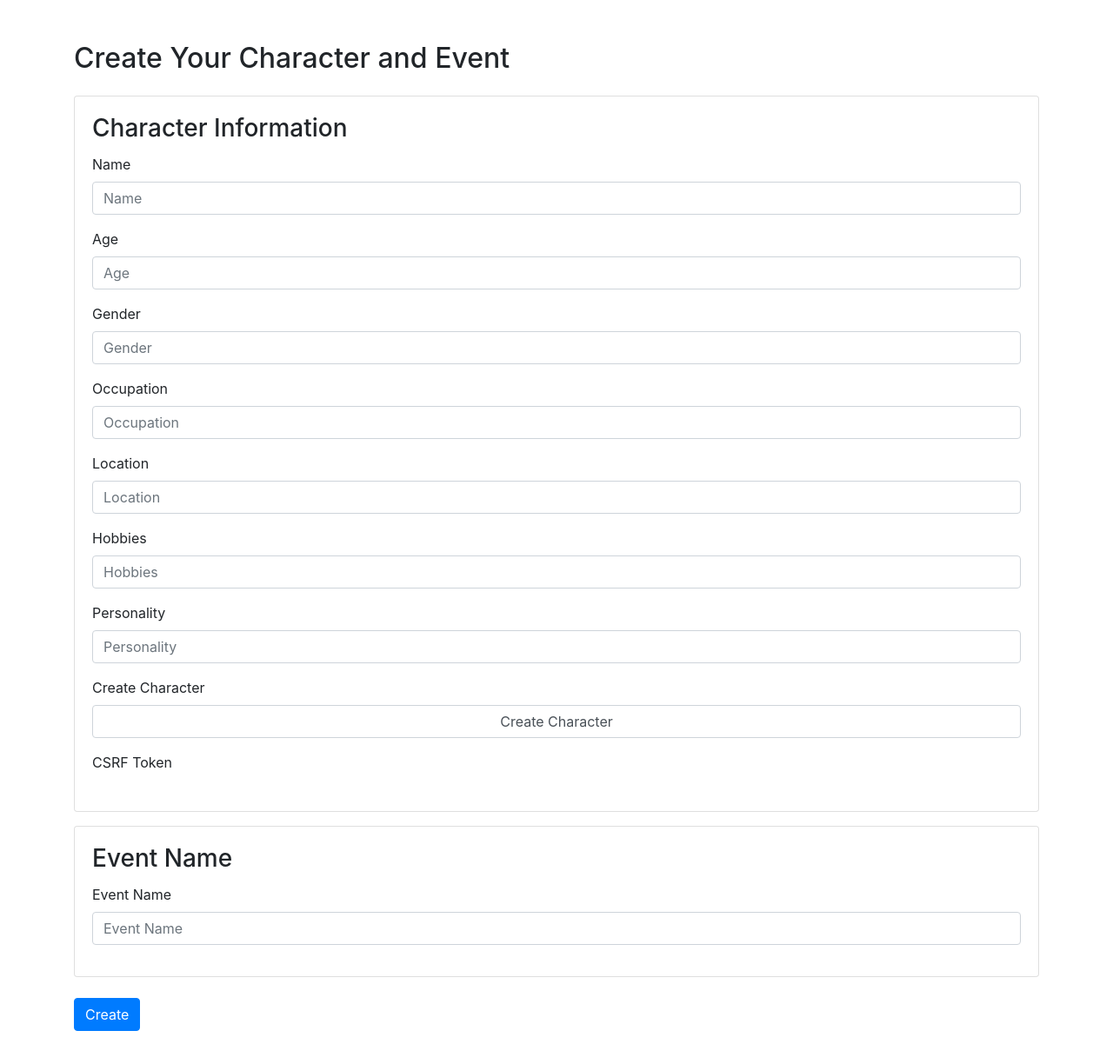
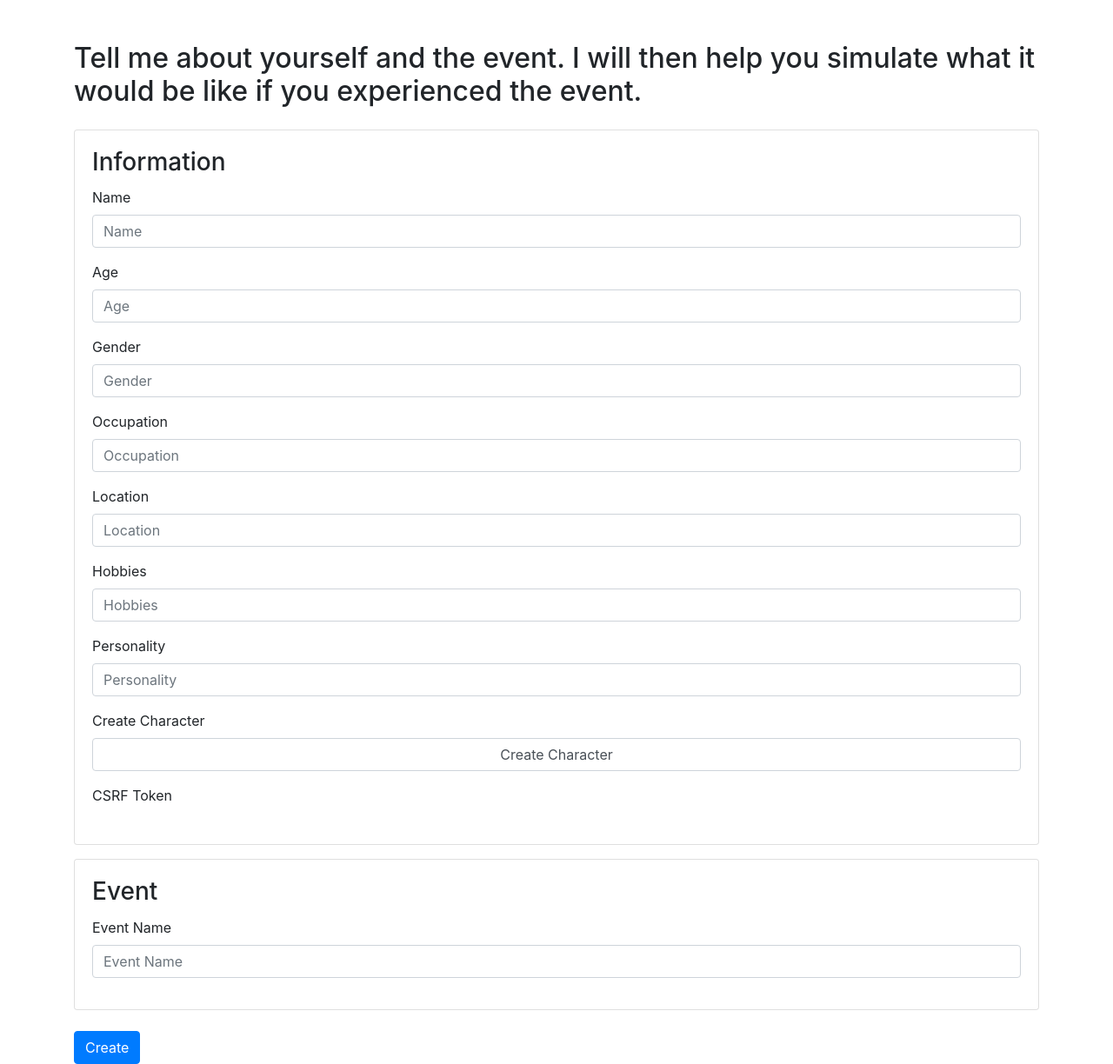
Before and after one commit to josh-ashkinaze/autocomplete, a Flask app: page /char_and_event in a window 1280 px wide. Shown: the whole page at 87% size. Before the commit the page ends 1186 px from the top, so only its background shows below. Run offline with Flask 3, Linux system fonts and the light colour scheme; some libraries are stand-ins or nearby versions.

Commit message:
amend reqs

```diff
--- a/app.py
+++ b/app.py
@@ -73,18 +73,17 @@ def autocomplete():
 def char_and_event():
     character_form = CharacterForm()
     event_form = EventForm()
-
     if request.method == 'POST':
         if character_form.validate_on_submit() and event_form.validate_on_submit():
+            flash('Character and event created successfully!', 'success')
             session['character_description'] = construct_character_description(character_form)
             session['event_name'] = event_form.event_name.data
             session['event_description'] = get_dynamic_effects(session['character_description'], session['event_name'])
-            flash('Character and event created successfully!', 'success')
             return redirect(url_for('index'))  # Redirect to the index route
         else:
             flash('Please correct the errors in the form.', 'error')
-
-    return render_template('char_and_event.html', character_form=character_form, event_form=event_form)
+    elif request.method == 'GET':
+        return render_template('char_and_event.html', character_form=character_form, event_form=event_form)
 
 
 def get_dynamic_effects(character_description, event_description, attempt_no=0, max_attempts=2):
--- a/requirements.txt
+++ b/requirements.txt
@@ -7,6 +7,7 @@ distro==1.9.0
 exceptiongroup==1.2.0
 Flask==3.0.0
 Flask-WTF==1.2.1
+gunicorn==21.2.0
 h11==0.14.0
 httpcore==1.0.2
 httpx==0.26.0
@@ -17,6 +18,7 @@ Jinja2==3.1.2
 MarkupSafe==2.1.3
 numpy==1.26.2
 openai==1.6.1
+packaging==23.2
 pandas==2.1.4
 pydantic==2.5.3
 pydantic_core==2.14.6
--- a/templates/char_and_event.html
+++ b/templates/char_and_event.html
@@ -6,14 +6,14 @@
 </head>
 <body>
     <div class="container mt-5">
-        <h2>Create Your Character and Event</h2>
+        <h2>Tell me about yourself and the event. I will then help you simulate what it would be like if you experienced the event.</h2>
         <form method="post" action="{{ url_for('char_and_event') }}" novalidate class="mt-4">
             {{ character_form.hidden_tag() }}
             {{ event_form.hidden_tag() }}
 
             <div class="card mb-3">
                 <div class="card-body">
-                    <h3 class="card-title">Character Information</h3>
+                    <h3 class="card-title">Information</h3>
                     {% for field in character_form %}
                         <div class="form-group">
                             {{ field.label(class="form-control-label") }}
@@ -32,7 +32,7 @@
 
             <div class="card mb-4">
                 <div class="card-body">
-                    <h3 class="card-title">Event Name</h3>
+                    <h3 class="card-title">Event</h3>
                     <div class="form-group">
                         {{ event_form.event_name.label(class="form-control-label") }}
                         {{ event_form.event_name(class="form-control", placeholder=event_form.event_name.label.text) }}
```
